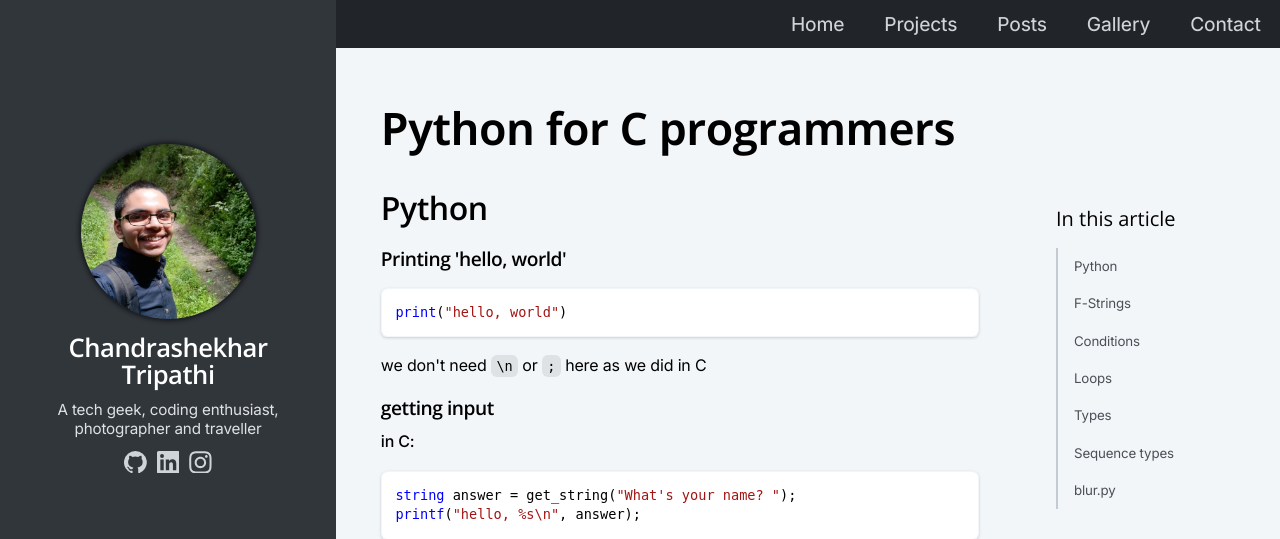
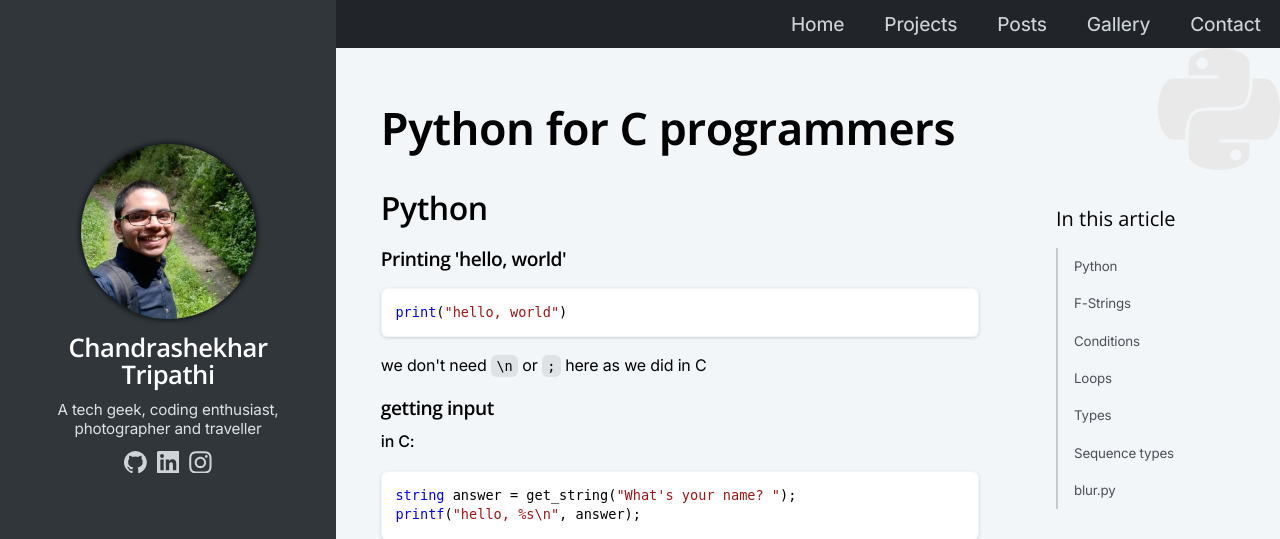
Before and after one commit to tripathics/homepage-grid, a Flask app: page /python-for-c-programmers in a window 1280 px wide. Shown: the top 539 px of the page. Run offline with Flask 2, Linux system fonts and the light colour scheme.

Commit message:
add background image to header in blog posts change images in index.html to webp

```diff
--- a/templates/first-coding-environment-setup.html
+++ b/templates/first-coding-environment-setup.html
@@ -1,6 +1,12 @@
 {% extends "postLayout.html" %}
 
 {% block postTitle %}Setting up your first coding environment | {% endblock %}
+{% block heroBG %}
+<style>
+            header.head-container {
+                background: no-repeat url(./static/media/posts/hero/first-coding-environment-setup.svg) top right;
+            }
+            </style>{% endblock %}
 {% block postHero %}
 <h1 id="section-p0"><a href="#section-p0">Setting up your first coding environment</a></h1>
 <h3>Prerequisites</h3>
--- a/templates/layout.html
+++ b/templates/layout.html
@@ -62,7 +62,7 @@
     <!-- Greet -->
     <div class="greet ">
         <div class="pp">
-            <img src="./static/media/pp1.jpeg" alt="Chandrashekhar Tripathi" height="200" width="200">
+            <img src="./static/media/pp.webp" alt="Chandrashekhar Tripathi" height="200" width="200">
         </div>
         <h1 class="profile-name">Chandrashekhar Tripathi</h1>
         <p>A tech geek, coding enthusiast, photographer and traveller</p>
--- a/templates/postLayout.html
+++ b/templates/postLayout.html
@@ -5,11 +5,11 @@
     <script src="./static/post.js"></script>
     <!-- space mono -->
     <link href="https://fonts.googleapis.com/css2?family=Space+Mono&display=swap" rel="stylesheet">
+
+    {% block heroBG %}{% endblock %}
     <link rel="stylesheet" href="./static/post.css">
+
     <!-- highlightjs -->
-    <!-- <link rel="stylesheet" href="//cdnjs.cloudflare.com/ajax/libs/highlight.js/11.5.1/styles/default.min.css">
-    <script src="//cdnjs.cloudflare.com/ajax/libs/highlight.js/11.5.1/highlight.min.js"></script> -->
-
     <link rel="stylesheet" href="./static/hljs/default.min.css">
     <link rel="stylesheet" href="./static/vs.css">
     <script src="./static/hljs/highlight.min.js"></script>
--- a/templates/python-for-c-programmers.html
+++ b/templates/python-for-c-programmers.html
@@ -1,6 +1,13 @@
 {% extends "postLayout.html" %}
 
 {% block postTitle %}Python for C programmers | {% endblock %}
+{% block heroBG %}
+<style>
+            header.head-container {
+                background: no-repeat url(./static/media/posts/hero/python-for-c-programmers.svg) top right;
+                background-size: contain;
+            }
+            </style>{% endblock %}
 {% block postHero %}
 <h1 id="section-p0"><a href="#section-p0">Python for C programmers</a></h1>
 {% endblock %}
```
Also changed, not shown: templates/index.html (+5 -5 lines).
